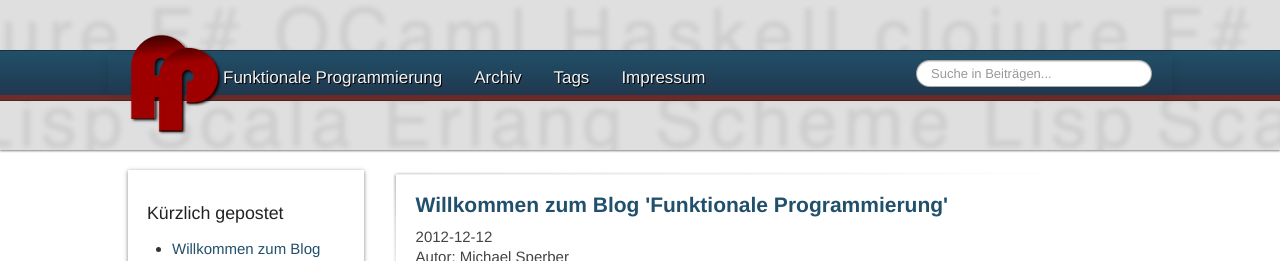
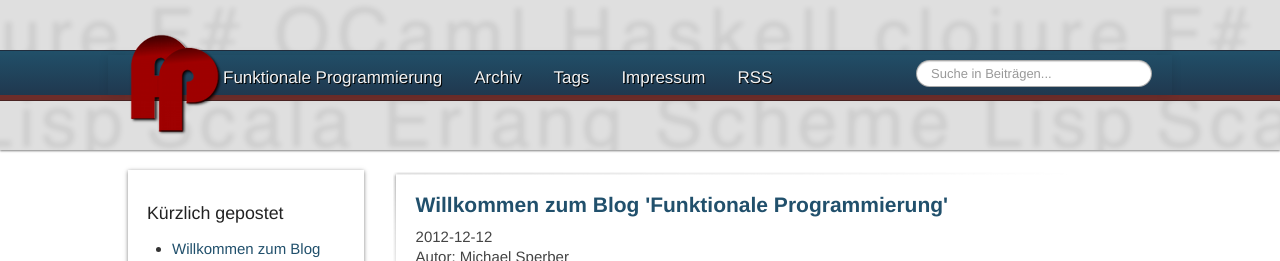
Before and after one commit to funktionale-programmierung/funktionale-programmierung.github.com, a Jekyll site: the page built from index.html, in a window 1280 px wide. Shown: the top 261 px of the page. Built offline with Jekyll 4.4.1, drawn with Linux system fonts in a browser that asks for light colours; some web fonts are replaced; the list of posts is cut into pages by our own code.

Commit message:
Make RSS feed visible.

```diff
--- a/_includes/navbar.html
+++ b/_includes/navbar.html
@@ -7,6 +7,7 @@
       <li><a href="/archive.html">Archiv</a></li>
       <li><a href="/tags-archive.html">Tags</a></li>
       <li><a href="/impressum.html">Impressum</a></li>
+      <li><a href="/rss.xml">RSS</a></li>
     </ul>
 
     <form id="search-form" class="navbar-search pull-right" action="/search.html" style="display: none">
--- a/_layouts/default.html
+++ b/_layouts/default.html
@@ -9,6 +9,7 @@
   <link href="/css/bootstrap-responsive.min.css" rel="stylesheet" />
   <link rel="stylesheet" href="/css/main.css" type="text/css" />
   <link rel="stylesheet" href="/css/pygments.css" type="text/css" />
+  <link rel="alternate" type="application/rss+xml" href="https://funktionale-programmierung.de/rss.xml" title="RSS-Feed der Beitr&auml;ge" />
   <link rel="shortcut icon" href="/img/fp.ico" />
   <title>Funktionale Programmierung - {{ page.title }}</title>
 
```
